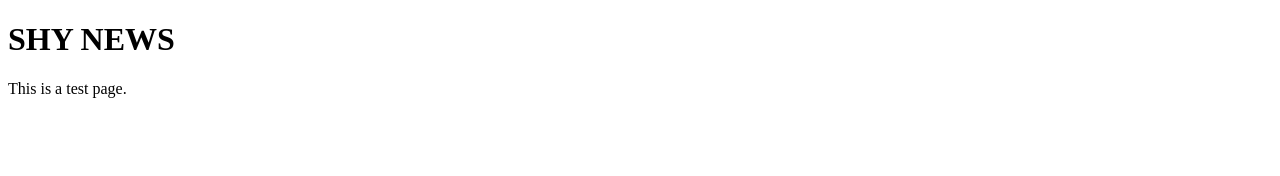
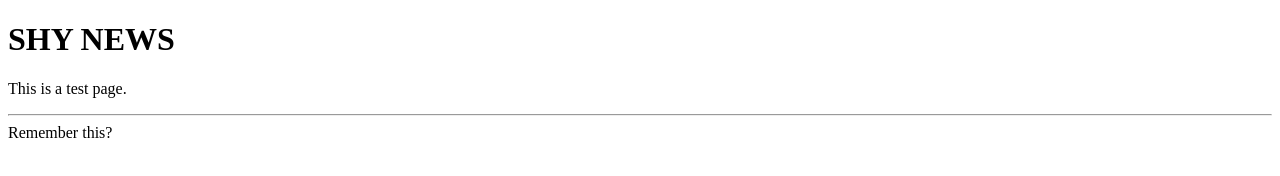
Before and after one commit to zoeltrain/zoeltrain.github.io, a plain HTML site: page index.html in a window 1280 px wide. Drawn offline with Linux system fonts and the light colour scheme.

Commit message:
Update index.html

```diff
--- a/index.html
+++ b/index.html
@@ -3,6 +3,7 @@
 <body>
 <h1>SHY NEWS</h1>
 <p>This is a test page.</p>
-
+<hr>
+Remember this?
 </body>
 </html>
```
